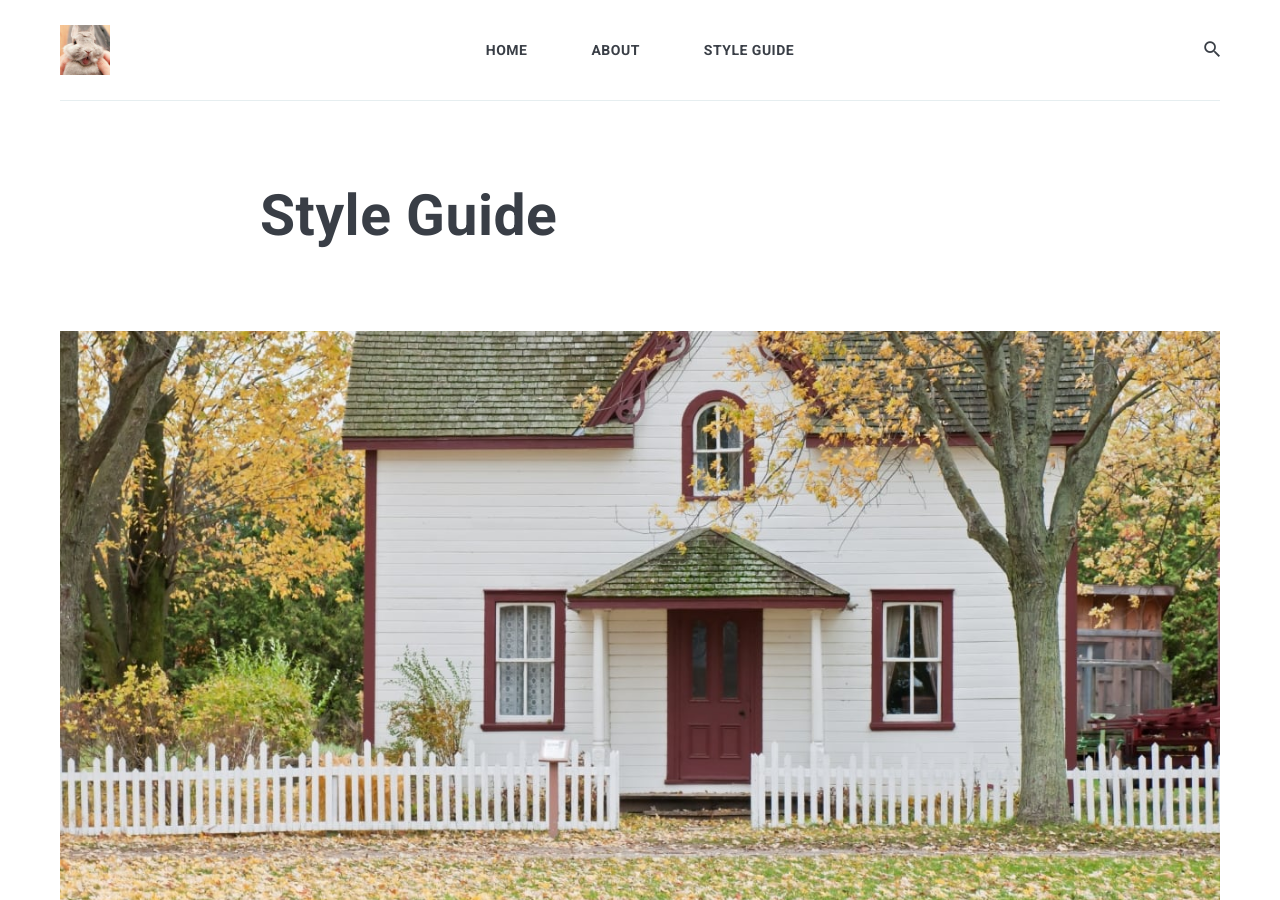
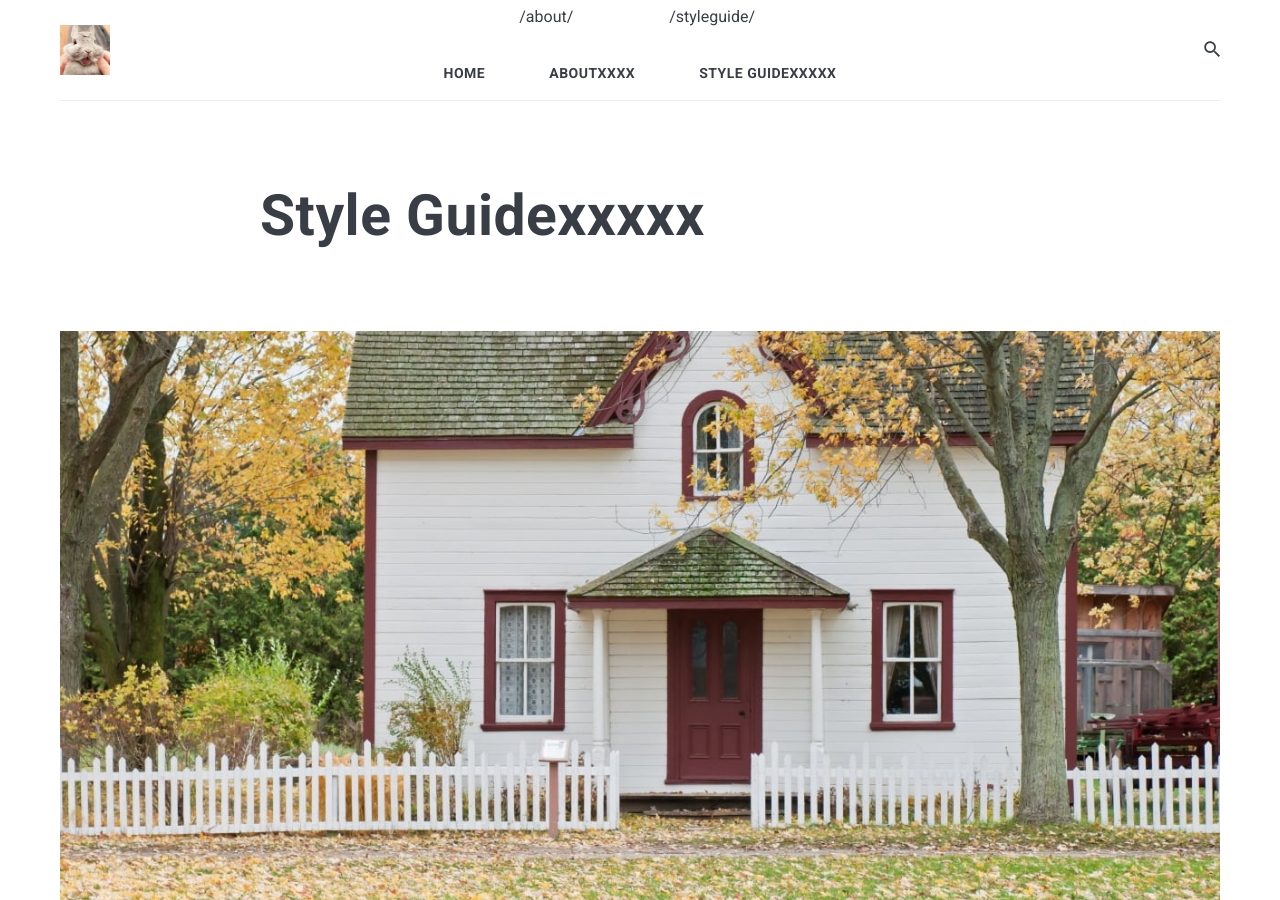
Before and after one commit to yuxin-d/yuxin-d.github.io, a Jekyll site: the page built from _pages/styleguide.md, in a window 1280 px wide and 900 px high. Built offline with Jekyll 4.4.1, drawn with Linux system fonts in a browser that asks for light colours; nearby versions of some CDN libraries.

Commit message:
customize

```diff
--- a/_data/settings.yml
+++ b/_data/settings.yml
@@ -1,8 +1,8 @@
 #-------------------------------
 # General Site Settings
-title: Yuxin Deng
+title: YUXIN DENG
 logo: logo.jpg # You can add own logo.
-description: Zolan is modern minimal theme for Jekyll
+description: YD is modern minimal theme by Jekyll inspired
 
 
 #-------------------------------
--- a/_includes/header.html
+++ b/_includes/header.html
@@ -31,6 +31,7 @@
                 {% unless page.name == 'tags.html' or page.name == '404.html' %}
               {% if page.title %}
               <li class="nav__item">
+                  <p>{{ page.url }}</p>
                 <a href="{{ page.url | prepend: site.baseurl }}" class="nav__link">{{ page.title }}</a>
               </li>
               {% endif %}
--- a/_pages/about.md
+++ b/_pages/about.md
@@ -1,6 +1,6 @@
 ---
 layout: page
-title: About
+title: Aboutxxxx
 permalink: /about/
 image: 01.jpg
 ---
--- a/_pages/styleguide.md
+++ b/_pages/styleguide.md
@@ -1,6 +1,6 @@
 ---
 layout: page
-title: Style Guide
+title: Style Guidexxxxx
 permalink: /styleguide/
 image: 08.jpg
 ---
```
